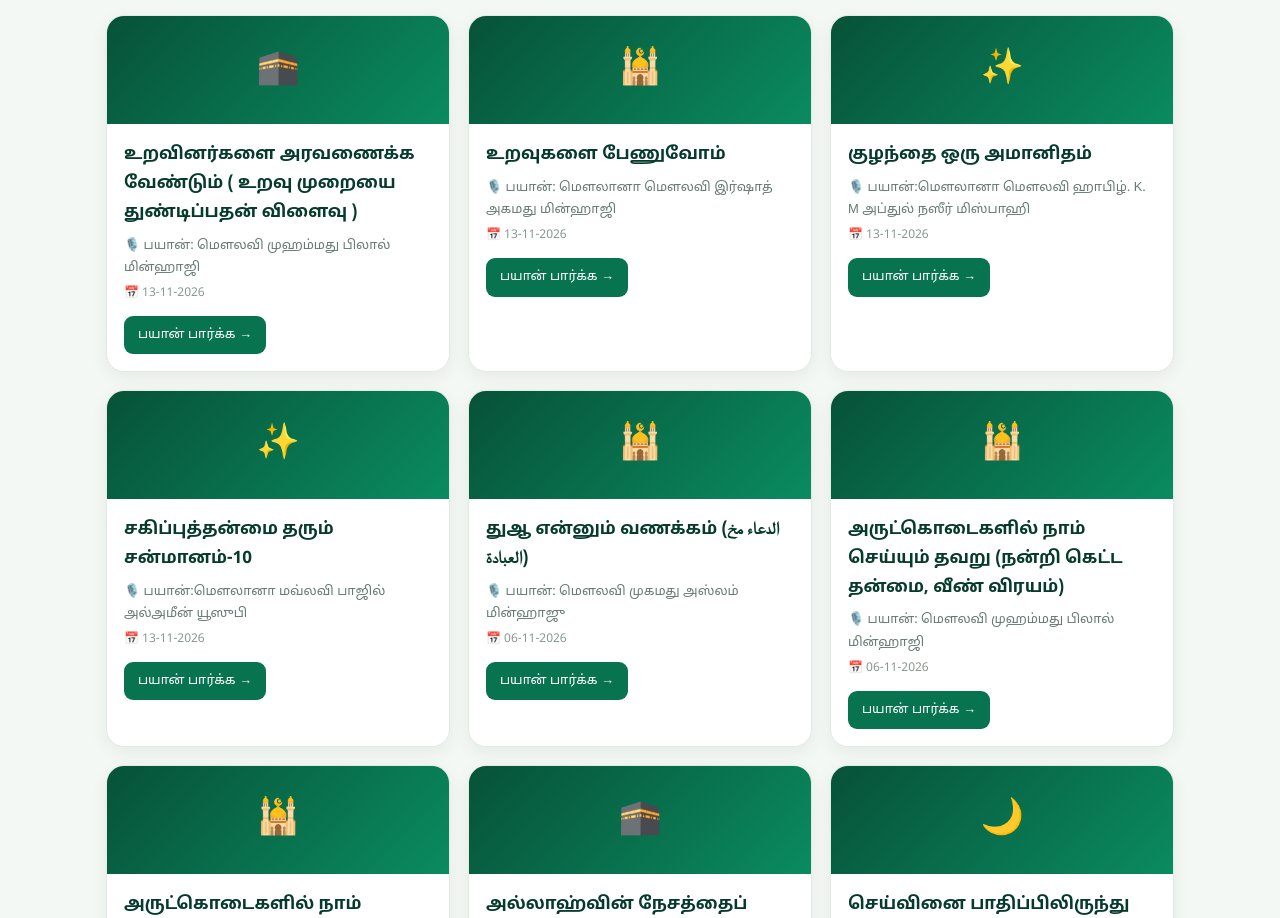
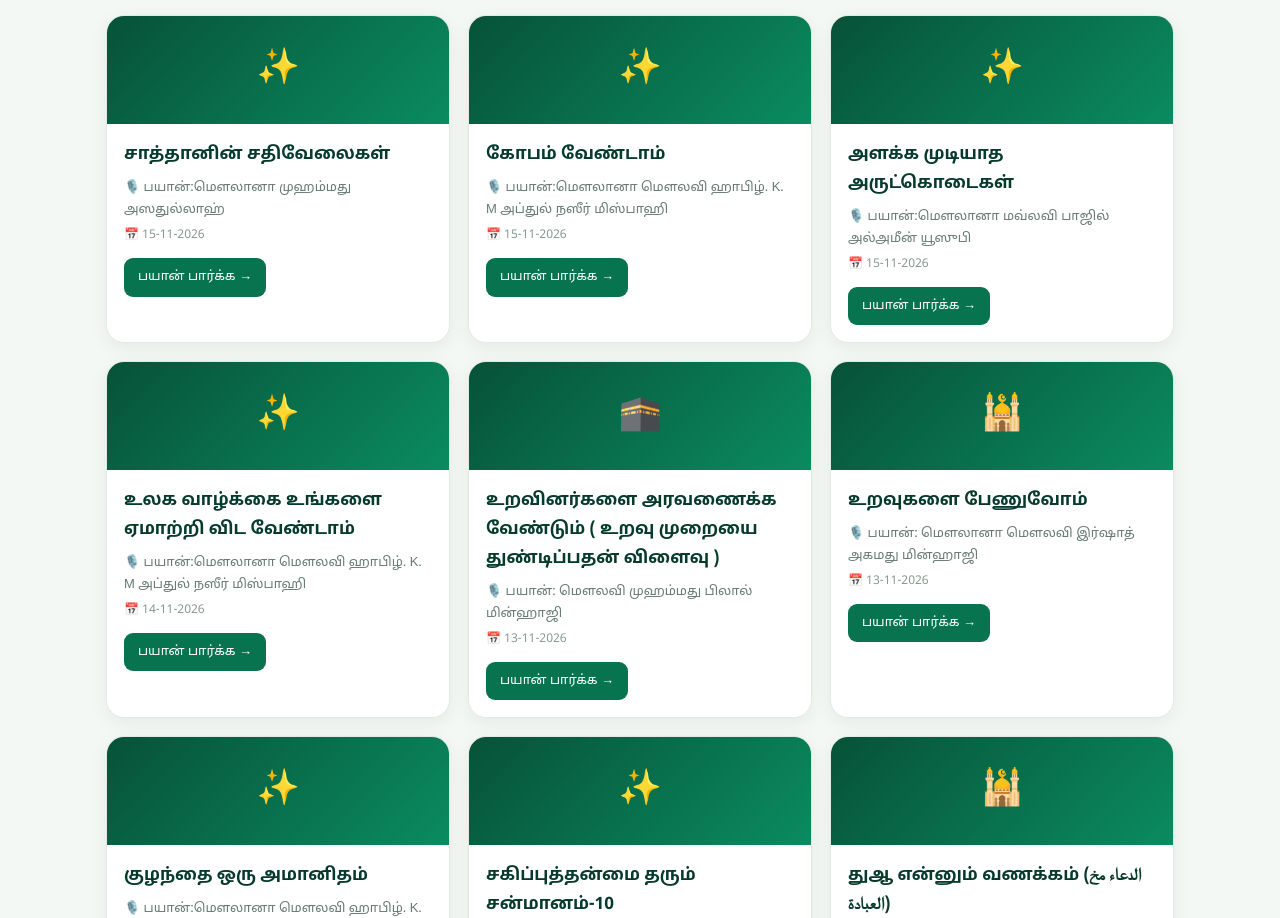
Before and after one commit to moulana6913/tamil-bayan-minhaji---bayan, a plain HTML site: page index.html in a window 1280 px wide. Shown: the part 710-1628 px from the top of the page. Drawn offline with Linux system fonts and the light colour scheme.

Commit message:
Update index.html

```diff
--- a/index.html
+++ b/index.html
@@ -590,11 +590,11 @@
           </div>
 
         </article>
-            <!-- BAYAN 38 --
+            <!-- BAYAN 43 --
 
         <article class="bayan-card"
                  data-category="akhlaq"
-                 data-title="குழந்தை ஒரு அமானிதம்">
+                 data-title="கோபம் வேண்டாம்">
 
           <div class="card-top">
             ✨
@@ -603,8 +603,7 @@
           <div class="card-content">
 
             <h3>
-               குழந்தை ஒரு அமானிதம்
-
+               கோபம் வேண்டாம்
             </h3>
 
             <div class="speaker">
@@ -612,24 +611,24 @@
             </div>
 
             <div class="date">
-              📅 13-11-2026
-            </div>
-
-            <a class="read-btn"
-               href="#bayan38"
-               onclick="showBayan('bayan38')">
-              பயான் பார்க்க →
-            </a>
-
-          </div>
-
-        </article>
-
-        <!-- BAYAN 37 --
+              📅 15-11-2026
+            </div>
+
+            <a class="read-btn"
+               href="#bayan43"
+               onclick="showBayan('bayan43')">
+              பயான் பார்க்க →
+            </a>
+
+          </div>
+
+        </article>
+
+        <!-- BAYAN 42 --
 
         <article class="bayan-card"
                  data-category="akhlaq"
-                 data-title="சகிப்புத்தன்மை தரும் சன்மானம்-10">
+                 data-title="அளக்க முடியாத அருட்கொடைகள்">
 
           <div class="card-top">
             ✨
@@ -638,7 +637,7 @@
           <div class="card-content">
 
             <h3>
-               சகிப்புத்தன்மை தரும் சன்மானம்-10
+              அளக்க முடியாத அருட்கொடைகள்
 
             </h3>
 
@@ -647,12 +646,46 @@
             </div>
 
             <div class="date">
-              📅 13-11-2026
-            </div>
-
-            <a class="read-btn"
-               href="#bayan37"
-               onclick="showBayan('bayan37')">
+              📅 15-11-2026
+            </div>
+
+            <a class="read-btn"
+               href="#bayan42"
+               onclick="showBayan('bayan42')">
+              பயான் பார்க்க →
+            </a>
+
+          </div>
+
+        </article>
+    <!-- BAYAN 44 --
+
+        <article class="bayan-card"
+                 data-category="akhlaq"
+                 data-title="சாத்தானின் சதிவேலைகள்">
+
+          <div class="card-top">
+            ✨
+          </div>
+
+          <div class="card-content">
+
+            <h3>
+              சாத்தானின் சதிவேலைகள்
+
+            </h3>
+
+            <div class="speaker">
+              🎙️ பயான்:மௌலானா முஹம்மது அஸதுல்லாஹ்
+            </div>
+
+            <div class="date">
+              📅 15-11-2026
+            </div>
+
+            <a class="read-btn"
+               href="#bayan44"
+               onclick="showBayan('bayan44')">
               பயான் பார்க்க →
             </a>
 
@@ -668,6 +701,141 @@
       </h2>
 
       <div class="bayan-grid" id="bayanGrid ">
+            <!-- BAYAN 44 -->
+
+        <article class="bayan-card"
+                 data-category="akhlaq"
+                 data-title="சாத்தானின் சதிவேலைகள்">
+
+          <div class="card-top">
+            ✨
+          </div>
+
+          <div class="card-content">
+
+            <h3>
+              சாத்தானின் சதிவேலைகள்
+
+            </h3>
+
+            <div class="speaker">
+              🎙️ பயான்:மௌலானா முஹம்மது அஸதுல்லாஹ்
+            </div>
+
+            <div class="date">
+              📅 15-11-2026
+            </div>
+
+            <a class="read-btn"
+               href="#bayan44"
+               onclick="showBayan('bayan44')">
+              பயான் பார்க்க →
+            </a>
+
+          </div>
+
+      </article>
+<!-- BAYAN 43 -->
+
+        <article class="bayan-card"
+                 data-category="akhlaq"
+                 data-title="கோபம் வேண்டாம்">
+
+          <div class="card-top">
+            ✨
+          </div>
+
+          <div class="card-content">
+
+            <h3>
+               கோபம் வேண்டாம்
+            </h3>
+
+            <div class="speaker">
+              🎙️ பயான்:மௌலானா மெளலவி  ஹாபிழ். K. M அப்துல் நஸீர் மிஸ்பாஹி
+            </div>
+
+            <div class="date">
+              📅 15-11-2026
+            </div>
+
+            <a class="read-btn"
+               href="#bayan43"
+               onclick="showBayan('bayan43')">
+              பயான் பார்க்க →
+            </a>
+
+          </div>
+
+      </article>
+        <!-- BAYAN 42 -->
+
+        <article class="bayan-card"
+                 data-category="akhlaq"
+                 data-title="அளக்க முடியாத அருட்கொடைகள்">
+
+          <div class="card-top">
+            ✨
+          </div>
+
+          <div class="card-content">
+
+            <h3>
+              அளக்க முடியாத அருட்கொடைகள்
+
+            </h3>
+
+            <div class="speaker">
+              🎙️ பயான்:மௌலானா மவ்லவி பாஜில் அல்அமீன் யூஸுபி
+            </div>
+
+            <div class="date">
+              📅 15-11-2026
+            </div>
+
+            <a class="read-btn"
+               href="#bayan42"
+               onclick="showBayan('bayan42')">
+              பயான் பார்க்க →
+            </a>
+
+          </div>
+
+      </article>
+        <!-- BAYAN 41 -->
+
+        <article class="bayan-card"
+                 data-category="akhlaq"
+                 data-title="உலக வாழ்க்கை உங்களை ஏமாற்றி விட வேண்டாம்">
+
+          <div class="card-top">
+            ✨
+          </div>
+
+          <div class="card-content">
+
+            <h3>
+               உலக வாழ்க்கை உங்களை ஏமாற்றி விட வேண்டாம்
+
+            </h3>
+
+            <div class="speaker">
+              🎙️ பயான்:மௌலானா மெளலவி  ஹாபிழ். K. M அப்துல் நஸீர் மிஸ்பாஹி
+            </div>
+
+            <div class="date">
+              📅 14-11-2026
+            </div>
+
+            <a class="read-btn"
+               href="#bayan41"
+               onclick="showBayan('bayan41')">
+              பயான் பார்க்க →
+            </a>
+
+          </div>
+
+      </article>
 
         <!-- bayan 40 -->
 
```
Lines whose indentation alone changed are shown as unchanged.
